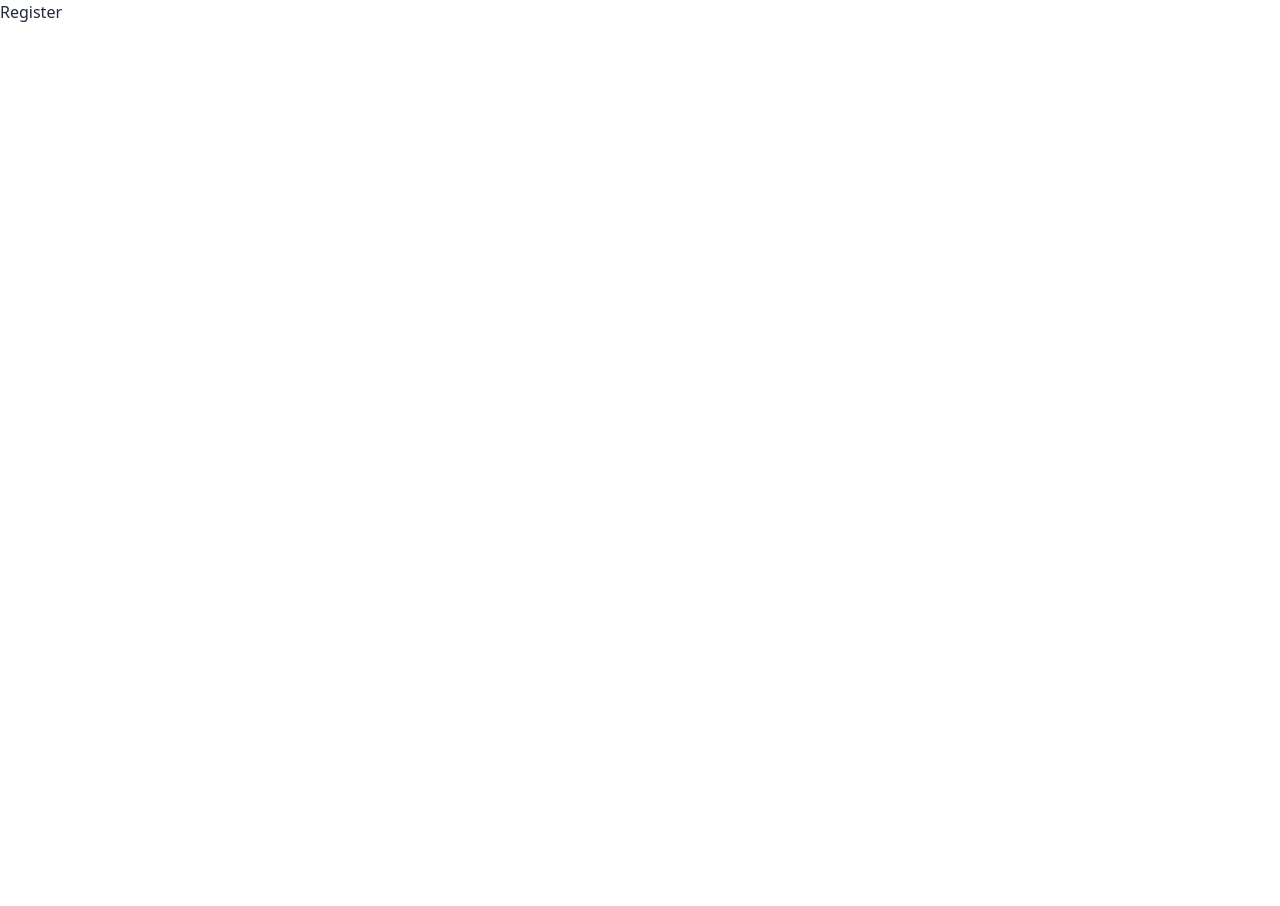
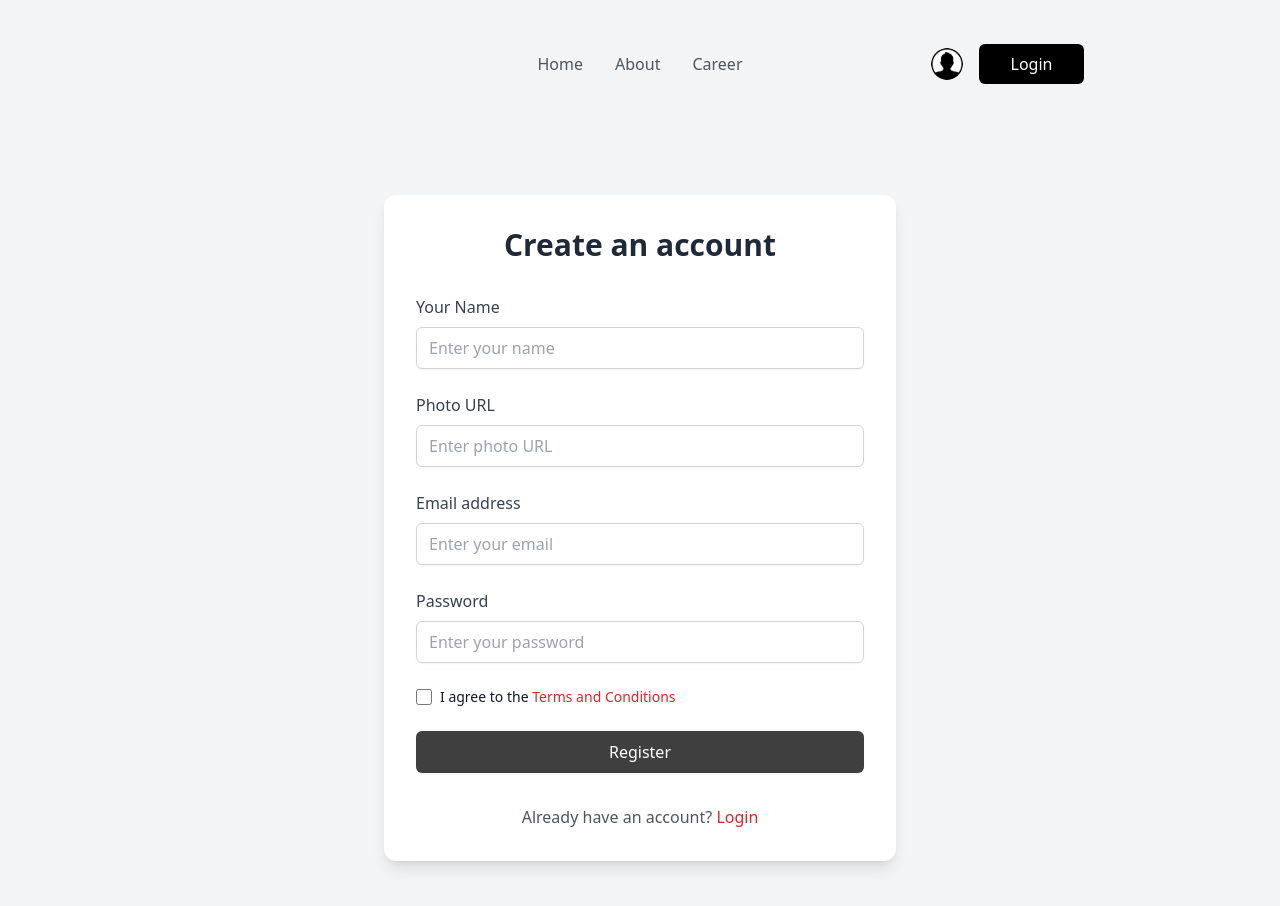
Before and after one commit to MostafizurRahman199/dragon_news, a React (Vite) app: page /auth/register in a window 1280 px wide. Shown: the top 906 px of the page. Before the commit the page ends 800 px from the top, so only its background shows below. Built offline with nearby package versions, Linux system fonts and the light colour scheme.

Commit message:
login register page design done

```diff
--- a/src/components/Navbar.jsx
+++ b/src/components/Navbar.jsx
@@ -25,7 +25,7 @@
   )
 
   return (
-    <nav className='bg-white  py-3'>
+    <nav className='bg-transparent  py-3'>
       <div className='w-10/12 mx-auto'>
         <div className='flex justify-between items-center'>
           {/* Logo/Brand - Add a logo container */}
--- a/src/layouts/AuthLayout.jsx
+++ b/src/layouts/AuthLayout.jsx
@@ -1,11 +1,15 @@
 import React from 'react'
 import { Outlet } from 'react-router-dom'
+import Navbar from '../components/Navbar'
 
 const AuthLayout = () => {
   return (
-    <div>
+   <div className='bg-gray-100'>
+     <div className='min-h-screen bg-gray-100  w-10/12 mx-auto py-8'>
+        <Navbar/>
         <Outlet/>
     </div>
+   </div>
   )
 }
 
--- a/src/pages/Login.jsx
+++ b/src/pages/Login.jsx
@@ -1,8 +1,77 @@
 import React from 'react'
+import { Link } from 'react-router-dom'
 
 const Login = () => {
   return (
-    <div>Login</div>
+    <div className="min-h-screen flex items-center justify-center px-4 sm:px-6 lg:px-8">
+      <div className="max-w-lg w-full space-y-8 bg-white p-6 sm:p-8 rounded-xl shadow-lg ">
+        {/* Header */}
+        <div className="text-center">
+          <h2 className="text-2xl sm:text-3xl font-bold text-gray-800">
+            Login your account
+          </h2>
+        </div>
+
+        {/* Form */}
+        <form className="mt-8 space-y-6">
+          {/* Email Field */}
+          <div>
+            <label
+              htmlFor="email"
+              className="block text-sm sm:text-base font-medium text-gray-700 mb-2"
+            >
+              Email address
+            </label>
+            <input
+              id="email"
+              name="email"
+              type="email"
+              required
+              className="w-full px-3 py-2 border border-gray-300 rounded-md shadow-sm focus:outline-none focus:ring-1 focus:ring-red-500 focus:border-red-500"
+              placeholder="Enter your email"
+            />
+          </div>
+
+          {/* Password Field */}
+          <div>
+            <label
+              htmlFor="password"
+              className="block text-sm sm:text-base font-medium text-gray-700 mb-2"
+            >
+              Password
+            </label>
+            <input
+              id="password"
+              name="password"
+              type="password"
+              required
+              className="w-full px-3 py-2 border border-gray-300 rounded-md shadow-sm focus:outline-none focus:ring-1 focus:ring-red-500 focus:border-red-500"
+              placeholder="Enter your password"
+            />
+          </div>
+
+          {/* Login Button */}
+          <div>
+            <button
+              type="submit"
+              className="w-full flex justify-center py-2 px-4 border border-transparent rounded-md shadow-sm text-sm sm:text-base font-medium text-white bg-[#403F3F] hover:bg-gray-700 focus:outline-none focus:ring-2 focus:ring-offset-2 focus:ring-red-500 transition duration-150"
+            >
+              Login
+            </button>
+          </div>
+        </form>
+
+        {/* Register Link */}
+        <div className="text-center text-sm sm:text-base">
+          <p className="text-gray-600">
+            Don't have an account?{' '}
+            <Link to="/auth/register" className="font-medium text-red-600 hover:text-red-500">
+              Register
+            </Link>
+          </p>
+        </div>
+      </div>
+    </div>
   )
 }
 
--- a/src/pages/Register.jsx
+++ b/src/pages/Register.jsx
@@ -1,8 +1,130 @@
 import React from 'react'
+import { Link } from 'react-router-dom'
 
 const Register = () => {
   return (
-    <div>Register</div>
+    <div className="min-h-screen flex items-center justify-center px-4 sm:px-6 lg:px-8 my-8">
+      <div className="max-w-lg w-full space-y-8 bg-white p-6 sm:p-8 rounded-xl shadow-lg  ">
+        {/* Header */}
+        <div className="text-center">
+          <h2 className="text-2xl sm:text-3xl font-bold text-gray-800">
+            Create an account
+          </h2>
+        </div>
+
+        {/* Form */}
+        <form className="mt-8 space-y-6">
+          {/* Name Field */}
+          <div>
+            <label
+              htmlFor="name"
+              className="block text-sm sm:text-base font-medium text-gray-700 mb-2"
+            >
+              Your Name
+            </label>
+            <input
+              id="name"
+              name="name"
+              type="text"
+              required
+              className="w-full px-3 py-2 border border-gray-300 rounded-md shadow-sm focus:outline-none focus:ring-1 focus:ring-red-500 focus:border-red-500"
+              placeholder="Enter your name"
+            />
+          </div>
+
+          {/* Photo URL Field */}
+          <div>
+            <label
+              htmlFor="photoUrl"
+              className="block text-sm sm:text-base font-medium text-gray-700 mb-2"
+            >
+              Photo URL
+            </label>
+            <input
+              id="photoUrl"
+              name="photoUrl"
+              type="url"
+              required
+              className="w-full px-3 py-2 border border-gray-300 rounded-md shadow-sm focus:outline-none focus:ring-1 focus:ring-red-500 focus:border-red-500"
+              placeholder="Enter photo URL"
+            />
+          </div>
+
+          {/* Email Field */}
+          <div>
+            <label
+              htmlFor="email"
+              className="block text-sm sm:text-base font-medium text-gray-700 mb-2"
+            >
+              Email address
+            </label>
+            <input
+              id="email"
+              name="email"
+              type="email"
+              required
+              className="w-full px-3 py-2 border border-gray-300 rounded-md shadow-sm focus:outline-none focus:ring-1 focus:ring-red-500 focus:border-red-500"
+              placeholder="Enter your email"
+            />
+          </div>
+
+          {/* Password Field */}
+          <div>
+            <label
+              htmlFor="password"
+              className="block text-sm sm:text-base font-medium text-gray-700 mb-2"
+            >
+              Password
+            </label>
+            <input
+              id="password"
+              name="password"
+              type="password"
+              required
+              className="w-full px-3 py-2 border border-gray-300 rounded-md shadow-sm focus:outline-none focus:ring-1 focus:ring-red-500 focus:border-red-500"
+              placeholder="Enter your password"
+            />
+          </div>
+
+          {/* Terms and Conditions Checkbox */}
+          <div className="flex items-center">
+            <input
+              id="terms"
+              name="terms"
+              type="checkbox"
+              required
+              className="h-4 w-4 text-red-600 focus:ring-red-500 border-gray-300 rounded"
+            />
+            <label htmlFor="terms" className="ml-2 block text-sm text-gray-900">
+              I agree to the{' '}
+              <a href="#" className="text-red-600 hover:text-red-500">
+                Terms and Conditions
+              </a>
+            </label>
+          </div>
+
+          {/* Register Button */}
+          <div>
+            <button
+              type="submit"
+              className="w-full flex justify-center py-2 px-4 border border-transparent rounded-md shadow-sm text-sm sm:text-base font-medium text-white bg-[#403F3F] hover:bg-gray-700 focus:outline-none focus:ring-1 focus:ring-offset-2 focus:ring-red-500 transition duration-150"
+            >
+              Register
+            </button>
+          </div>
+        </form>
+
+        {/* Login Link */}
+        <div className="text-center text-sm sm:text-base">
+          <p className="text-gray-600">
+            Already have an account?{' '}
+            <Link to="/auth/login" className="font-medium text-red-600 hover:text-red-500">
+              Login
+            </Link>
+          </p>
+        </div>
+      </div>
+    </div>
   )
 }
 
```
